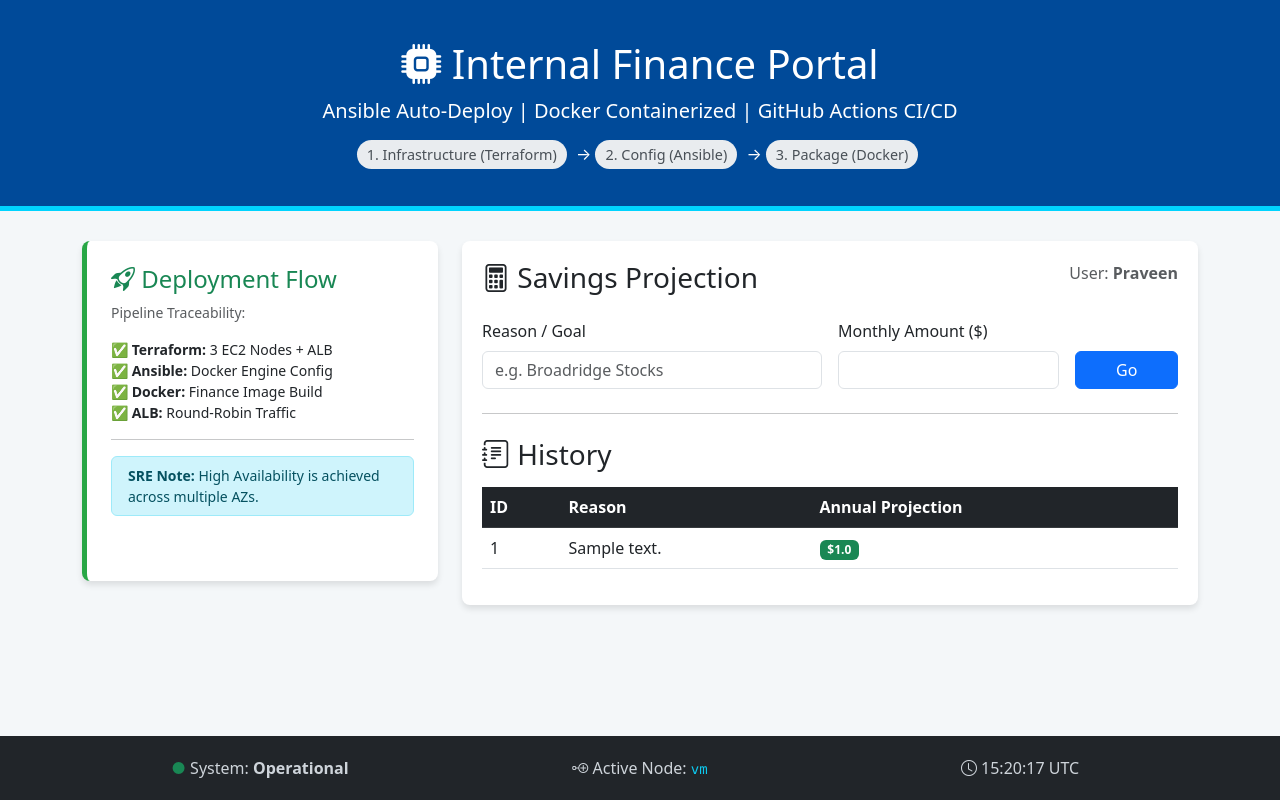
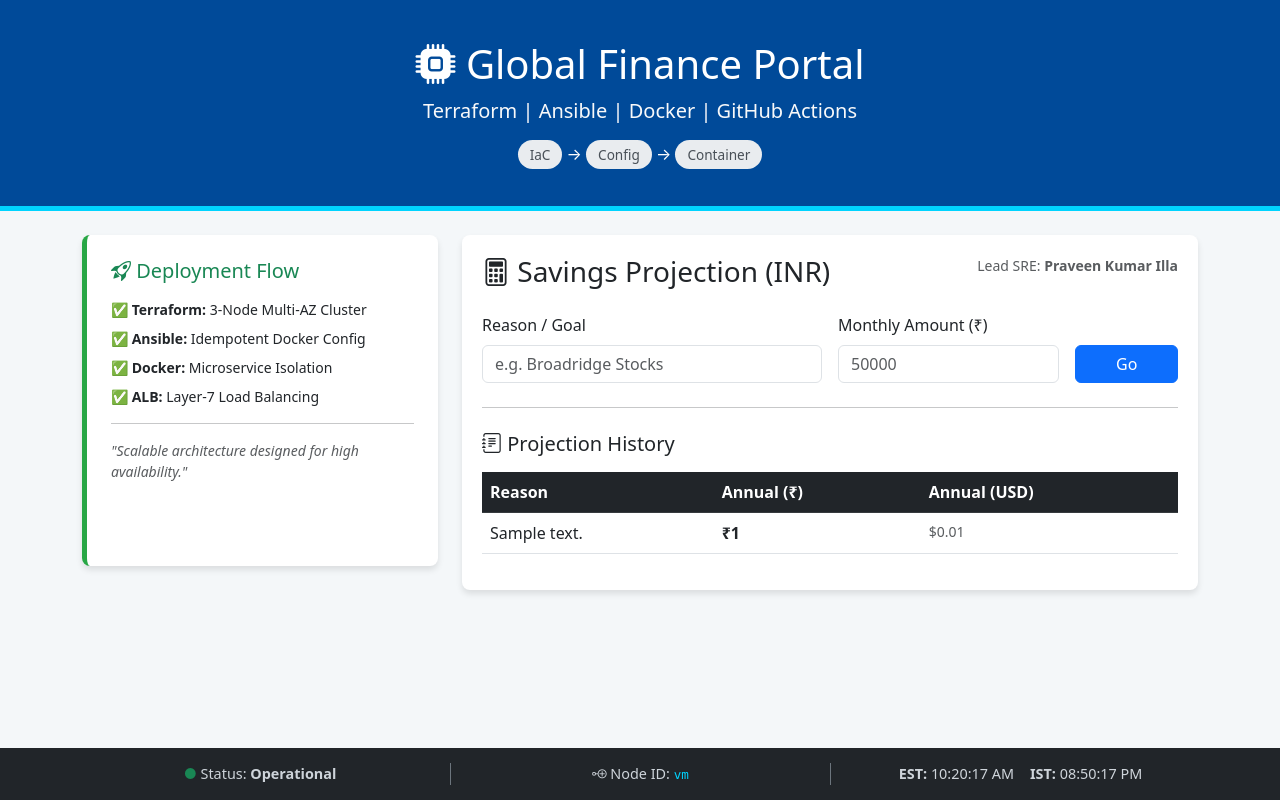
Before and after one commit to praveenkumarilla4git/InternalFinance-DocAnsi-GitHubActions_K8, a Flask app: page / in a window 1280 px wide. Run offline with Flask 3, Linux system fonts and the light colour scheme; tables that the repository leaves empty hold one stand-in row (values such as "Sample post").

```diff
--- a/app/main.py
+++ b/app/main.py
@@ -2,18 +2,18 @@ from flask import Flask, render_template, request
 import sqlite3
 import core
 import schema  # Runs the DB setup immediately
-import socket  # Import for SRE Node Identification
+import socket  # Required for SRE Node Identification
 
 app = Flask(__name__)
 
 @app.route("/", methods=["GET", "POST"])
 def home():
     estimated_annual = 0
-    current_user = "Praveen"
+    # UPDATED: Your full name for the portfolio
+    current_user = "Praveen Kumar Illa"
     reason_text = ""
 
-    # 🕵️ SRE Insight: Identify which specific node is serving this request
-    # In Docker, this returns the Container ID.
+    # Identify which specific container/node is serving the request
     node_id = socket.gethostname()
 
     if request.method == "POST":
@@ -34,14 +34,13 @@ def home():
         except Exception as e:
             print(f"Error during POST: {e}")
 
-    # Read History
+    # Read History (Latest entries first)
     connection = sqlite3.connect("finance.db")
     cursor = connection.cursor()
     cursor.execute("SELECT * FROM users_data ORDER BY id DESC")
     db_data = cursor.fetchall()
     connection.close()
 
-    # Pass 'server_id' to index.html
     return render_template("index.html",
                            user_name=current_user,
                            money=estimated_annual,
@@ -50,5 +49,5 @@ def home():
                            server_id=node_id)
 
 if __name__ == "__main__":
-    # HOST 0.0.0.0 IS REQUIRED FOR DOCKER/CLOUD ACCESS
-    app.run(debug=True, host="0.0.0.0", port=5000)
+    # Host 0.0.0.0 is critical for Docker/ALB routing
+    app.run(debug=False, host="0.0.0.0", port=5000)
--- a/app/templates/index.html
+++ b/app/templates/index.html
@@ -3,61 +3,58 @@
 <head>
     <meta charset="UTF-8">
     <meta name="viewport" content="width=device-width, initial-scale=1.0">
-    <title>SRE Finance Portal</title>
+    <title>SRE Finance Portal | Praveen Kumar</title>
     <link href="https://cdn.jsdelivr.net/npm/bootstrap@5.3.0/dist/css/bootstrap.min.css" rel="stylesheet">
     <link rel="stylesheet" href="https://cdn.jsdelivr.net/npm/bootstrap-icons@1.10.5/font/bootstrap-icons.css">
     <style>
         body { background-color: #f4f7f9; min-height: 100vh; display: flex; flex-direction: column; }
-        .hero-section { background: #004a99; color: white; padding: 40px 0; margin-bottom: 30px; border-bottom: 5px solid #00d4ff; }
+        .hero-section { background: #004a99; color: white; padding: 40px 0; border-bottom: 5px solid #00d4ff; }
         .devops-card { background: #fff; border-left: 5px solid #28a745; border-radius: 8px; box-shadow: 0 4px 6px rgba(0,0,0,0.1); }
-        .table-container { background: white; padding: 20px; border-radius: 8px; box-shadow: 0 4px 6px rgba(0,0,0,0.1); flex: 1; }
-        .badge-step { font-size: 0.9em; background: #e9ecef; color: #495057; padding: 5px 10px; border-radius: 20px; margin-right: 5px; }
-        footer { background: #212529; color: #ced4da; padding: 20px 0; margin-top: auto; }
+        .table-container { background: white; padding: 20px; border-radius: 8px; box-shadow: 0 4px 6px rgba(0,0,0,0.1); }
+        .badge-step { font-size: 0.85em; background: #e9ecef; color: #495057; padding: 5px 12px; border-radius: 20px; }
+        footer { background: #212529; color: #ced4da; padding: 15px 0; margin-top: auto; font-size: 0.9rem; }
+        .text-info-sre { color: #00d4ff !important; }
     </style>
 </head>
 <body>
 
 <div class="hero-section text-center">
-    <h1><i class="bi bi-cpu-fill"></i> Internal Finance Portal</h1>
-    <p class="lead">Ansible Auto-Deploy | Docker Containerized | GitHub Actions CI/CD</p>
-    <div class="container mt-3">
-        <span class="badge-step">1. Infrastructure (Terraform)</span> →
-        <span class="badge-step">2. Config (Ansible)</span> →
-        <span class="badge-step">3. Package (Docker)</span>
+    <h1><i class="bi bi-cpu-fill"></i> Global Finance Portal</h1>
+    <p class="lead text-light">Terraform | Ansible | Docker | GitHub Actions</p>
+    <div class="container mt-2">
+        <span class="badge-step">IaC</span> → <span class="badge-step">Config</span> → <span class="badge-step">Container</span>
     </div>
 </div>
 
-<div class="container mb-5">
+<div class="container mt-4 mb-5">
     <div class="row">
         <div class="col-md-4 mb-4">
             <div class="devops-card p-4 h-100">
-                <h4 class="text-success"><i class="bi bi-rocket-takeoff"></i> Deployment Flow</h4>
-                <p class="small text-muted">Pipeline Traceability:</p>
-                <ul class="list-unstyled small">
-                    <li>✅ <b>Terraform:</b> 3 EC2 Nodes + ALB</li>
-                    <li>✅ <b>Ansible:</b> Docker Engine Config</li>
-                    <li>✅ <b>Docker:</b> Finance Image Build</li>
-                    <li>✅ <b>ALB:</b> Round-Robin Traffic</li>
+                <h5 class="text-success"><i class="bi bi-rocket-takeoff"></i> Deployment Flow</h5>
+                <ul class="list-unstyled small mt-3">
+                    <li class="mb-2">✅ <b>Terraform:</b> 3-Node Multi-AZ Cluster</li>
+                    <li class="mb-2">✅ <b>Ansible:</b> Idempotent Docker Config</li>
+                    <li class="mb-2">✅ <b>Docker:</b> Microservice Isolation</li>
+                    <li class="mb-2">✅ <b>ALB:</b> Layer-7 Load Balancing</li>
                 </ul>
                 <hr>
-                <div class="alert alert-info py-2 small">
-                    <strong>SRE Note:</strong> High Availability is achieved across multiple AZs.
-                </div>
+                <p class="small text-muted mb-0"><em>"Scalable architecture designed for high availability."</em></p>
             </div>
         </div>
 
         <div class="col-md-8">
             <div class="table-container">
-                <p class="float-end text-muted">User: <strong>{{ user_name }}</strong></p>
-                <h3><i class="bi bi-calculator"></i> Savings Projection</h3>
+                <p class="float-end text-muted small">Lead SRE: <strong>{{ user_name }}</strong></p>
+                <h3><i class="bi bi-calculator"></i> Savings Projection (INR)</h3>
+
                 <form method="POST" class="row g-3 mt-2">
                     <div class="col-md-6">
                         <label class="form-label">Reason / Goal</label>
                         <input type="text" name="reason_goal" class="form-control" placeholder="e.g. Broadridge Stocks" required>
                     </div>
                     <div class="col-md-4">
-                        <label class="form-label">Monthly Amount ($)</label>
-                        <input type="number" name="monthly_amount" class="form-control" required>
+                        <label class="form-label">Monthly Amount (₹)</label>
+                        <input type="number" name="monthly_amount" class="form-control" placeholder="50000" required>
                     </div>
                     <div class="col-md-2 d-flex align-items-end">
                         <button type="submit" class="btn btn-primary w-100">Go</button>
@@ -66,21 +63,22 @@
 
                 <hr class="my-4">
 
-                <h3><i class="bi bi-journal-text"></i> History</h3>
-                <table class="table table-hover mt-3">
+                <h5><i class="bi bi-journal-text"></i> Projection History</h5>
+                <div class="table-responsive">
+                    <table class="table table-hover mt-2">
                         <thead class="table-dark">
                             <tr>
-                            <th>ID</th>
                                 <th>Reason</th>
-                            <th>Annual Projection</th>
+                                <th>Annual (₹)</th>
+                                <th>Annual (USD)</th>
                             </tr>
                         </thead>
                         <tbody>
                             {% for row in history %}
                             <tr>
-                            <td>{{ row[0] }}</td>
                                 <td>{{ row[3] }}</td>
-                            <td><span class="badge bg-success">${{ row[2] }}</span></td>
+                                <td class="fw-bold">₹{{ "{:,.0f}".format(row[2]) }}</td>
+                                <td class="text-muted small">${{ "{:,.2f}".format(row[2] / 83.5) }}</td>
                             </tr>
                             {% endfor %}
                         </tbody>
@@ -89,30 +87,39 @@
             </div>
         </div>
     </div>
+</div>
+
+
 
 <footer>
     <div class="container text-center">
-        <div class="row">
+        <div class="row align-items-center">
             <div class="col-md-4">
-                <span class="text-success">●</span> System: <strong>Operational</strong>
+                <span class="text-success">●</span> Status: <strong>Operational</strong>
             </div>
-            <div class="col-md-4">
-                <i class="bi bi-node-plus"></i> Active Node: <code class="text-info">{{ server_id }}</code>
+            <div class="col-md-4 border-start border-secondary">
+                <i class="bi bi-node-plus"></i> Node ID: <code class="text-info-sre">{{ server_id }}</code>
             </div>
-            <div class="col-md-4">
-                <i class="bi bi-clock"></i> <span id="utc-time"></span>
+            <div class="col-md-4 border-start border-secondary">
+                <div class="d-flex justify-content-center gap-3">
+                    <span><strong>EST:</strong> <span id="est-time"></span></span>
+                    <span><strong>IST:</strong> <span id="ist-time"></span></span>
+                </div>
             </div>
         </div>
     </div>
 </footer>
 
 <script>
-    function updateTime() {
+    function updateClocks() {
         const now = new Date();
-        document.getElementById('utc-time').innerHTML = now.toISOString().split('T')[1].split('.')[0] + " UTC";
+        const options = { hour: '2-digit', minute: '2-digit', second: '2-digit', hour12: true };
+
+        document.getElementById('est-time').innerHTML = now.toLocaleTimeString("en-US", { ...options, timeZone: "America/New_York" });
+        document.getElementById('ist-time').innerHTML = now.toLocaleTimeString("en-US", { ...options, timeZone: "Asia/Kolkata" });
     }
-    setInterval(updateTime, 1000);
-    updateTime();
+    setInterval(updateClocks, 1000);
+    updateClocks();
 </script>
 
 </body>
```
Lines whose indentation alone changed are shown as unchanged.
